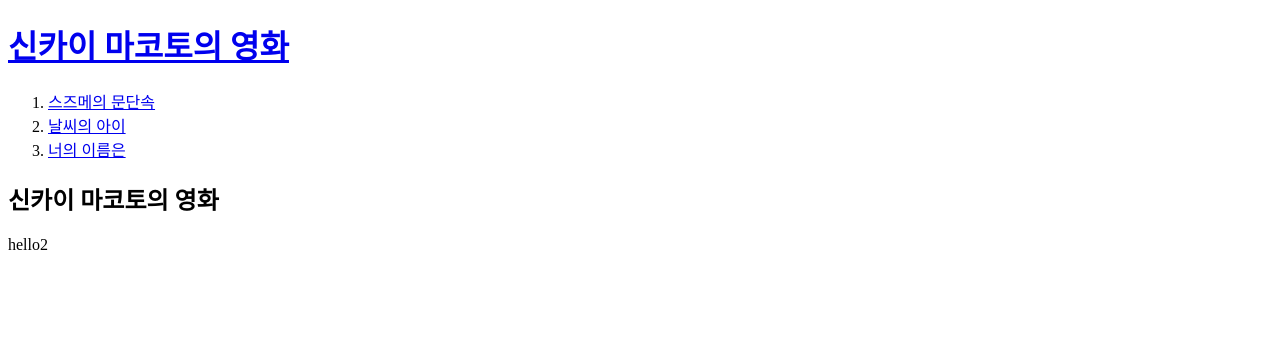
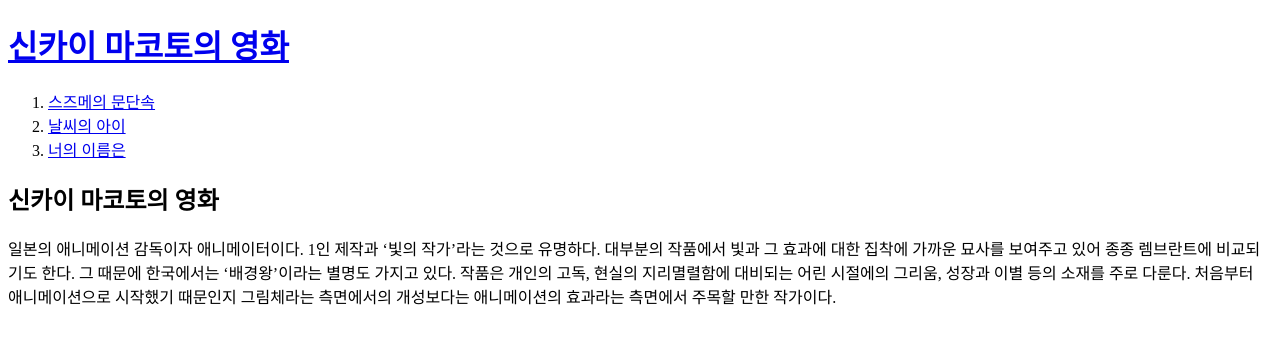
Before and after one commit to hyeji-007/my-first-web-site, a plain HTML site: page index.html in a window 1280 px wide. Drawn offline with Linux system fonts and the light colour scheme.

Commit message:
원상 복구

```diff
--- a/index.html
+++ b/index.html
@@ -12,7 +12,8 @@
     <li><a href="3.html">너의 이름은</a></li>
 </ol>
 <h2>신카이 마코토의 영화</h2>
-<p> hello2
+<p> 일본의 애니메이션 감독이자 애니메이터이다.
+    1인 제작과 ‘빛의 작가’라는 것으로 유명하다. 대부분의 작품에서 빛과 그 효과에 대한 집착에 가까운 묘사를 보여주고 있어 종종 렘브란트에 비교되기도 한다. 그 때문에 한국에서는 ‘배경왕’이라는 별명도 가지고 있다. 작품은 개인의 고독, 현실의 지리멸렬함에 대비되는 어린 시절에의 그리움, 성장과 이별 등의 소재를 주로 다룬다. 처음부터 애니메이션으로 시작했기 때문인지 그림체라는 측면에서의 개성보다는 애니메이션의 효과라는 측면에서 주목할 만한 작가이다.
 </p>
 </body>
 </html>
```
